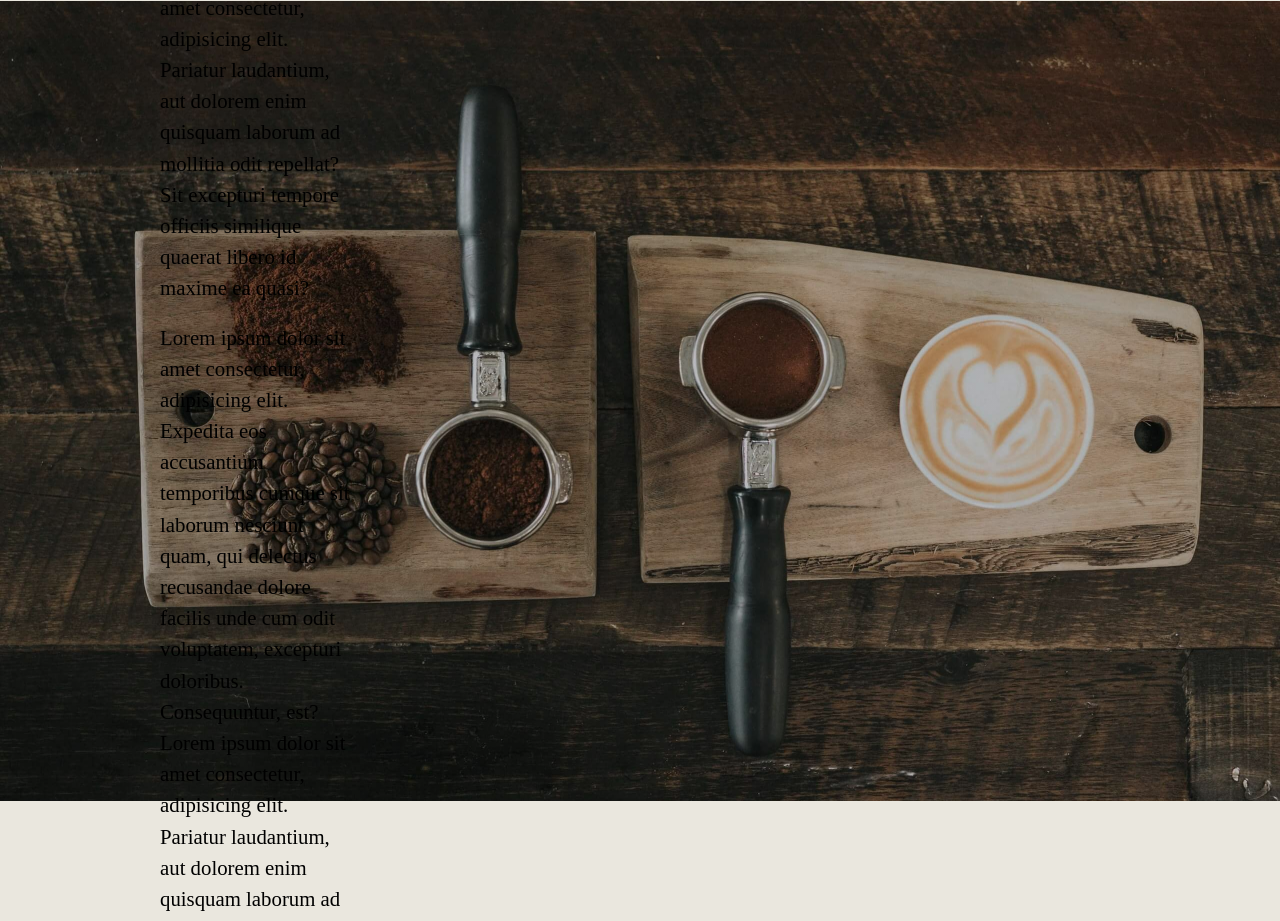
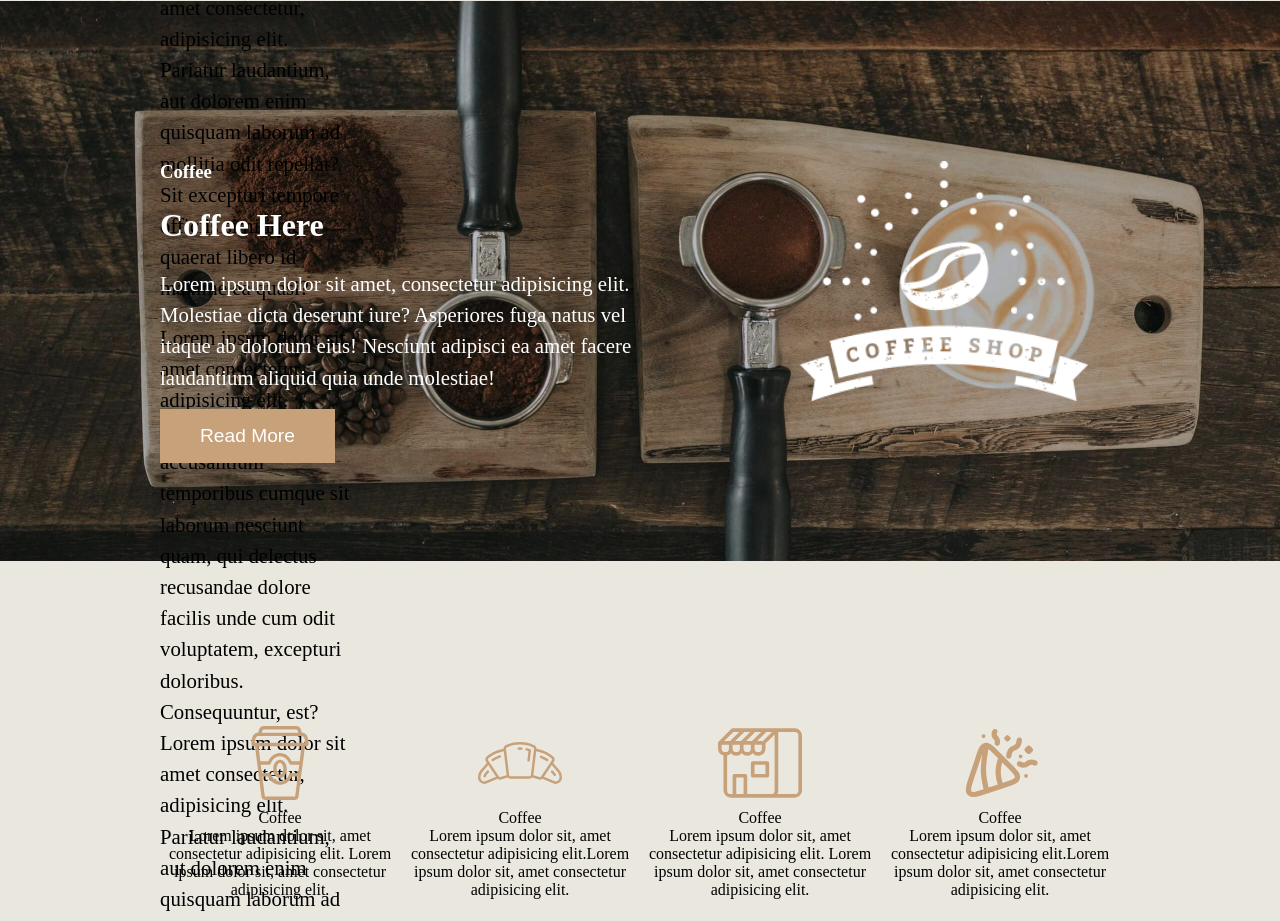
Before and after one commit to Tactenator/barista-clone, a plain HTML site: page index.html in a window 1280 px wide. Shown: the part 1650-2571 px from the top of the page. Drawn offline with Linux system fonts and the light colour scheme.

Commit message:
working on landing page

```diff
--- a/index.html
+++ b/index.html
@@ -47,11 +47,50 @@
     </div>
 
     <!-- Second Image Break -->
-    <div id="second-image"></div>
+    <div id="second-image">
+        <div class="hero-text second-hero">
+            <h3>
+                Coffee
+            </h3>
+            <h1>Coffee Here</h1>
+            <p>Lorem ipsum dolor sit amet, consectetur adipisicing elit.
+                Molestiae dicta deserunt iure? Asperiores fuga natus vel itaque ab dolorum eius!
+                Nesciunt adipisci ea amet facere laudantium aliquid quia unde molestiae!
+            </p>
+            <a href="#"><button class="button-v2">Read More</button></a>
+        </div>
+        <img src="./images/home-icon.png" alt="coffee">
+    </div>
 
     <!-- Second Container -->
-    <div id="container">
+    <div id="second-hero">
+        <div class="blurb-container">
+            <div class="blurb">
+                <img src="./images/coffee.svg" class="blurb-icon"></img>
+                <div class="blurb-title">Coffee</div>
+                <p class="blurb-text">Lorem ipsum dolor sit, amet consectetur adipisicing elit. Lorem ipsum dolor sit, amet consectetur adipisicing elit.</p>
+            </div>
+            <div class="blurb">
+                <img src="./images/lunch.svg" class="blurb-icon"></img>
+                <div class="blurb-title">Coffee</div>
+                <p class="blurb-text">Lorem ipsum dolor sit, amet consectetur adipisicing elit.Lorem ipsum dolor sit, amet consectetur adipisicing elit. </p>
+            </div>
+            <div class="blurb">
+                <img src="./images/shopping.svg" class="blurb-icon"></img>
+                <div class="blurb-title">Coffee</div>
+                <p class="blurb-text">Lorem ipsum dolor sit, amet consectetur adipisicing elit. Lorem ipsum dolor sit, amet consectetur adipisicing elit.</p>
+            </div>
+            <div class="blurb">
+                <img src="./images/events.svg" class="blurb-icon"></img>
+                <div class="blurb-title">Coffee</div>
+                <p class="blurb-text">Lorem ipsum dolor sit, amet consectetur adipisicing elit.Lorem ipsum dolor sit, amet consectetur adipisicing elit. </p>
+            </div>
+        </div>
 
+        <div id="slider-container">
+            <div class="slider-text-container"></div>
+            <div class="slider-images"></div>
+        </div>
     </div>
 
     <!-- Footer Section  -->
--- a/styles/styles.css
+++ b/styles/styles.css
@@ -101,7 +101,7 @@ a:hover {
 }
 
 .hero-text {
-    width: 50%;
+    max-width: 50%;
 }
 
 .hero-text h2 {
@@ -129,12 +129,66 @@ a:hover {
     background-repeat: no=repeat;
     background-position: center;
     background-attachment: fixed;
-    height: 100vh;
+    height: 70vh;
+    display: flex;
+    flex-direction: row;
+    padding: 10rem;
+    gap: 10vw;
 }
 
-#container {
+#second-image img {
+    max-width: 50%;
+    margin: 0 auto;
+}
+
+.second-hero {
+    color: #fff;
+    max-width: 50%;
+}
+
+.second-hero h1 {
+    padding: 3vh 0;
+}
+
+.second-hero {
+    padding-bottom: 1rem;
+}
+
+.button-v2 {
+    color: #fff;
+    background-color: #c7a17a;
+    padding: 1rem 2.5rem;
+    border: none;
+    font-size: 1.2rem;
+    margin-top: 1rem;
+}
+
+#second-hero {
     background-color: #eae7de;
-    height: 100vh;
+    height: 130vh;
+    padding: 10rem;
+}
+
+.blurb-container {
+    display: flex;
+    flex-direction: row;
+    margin: 0 auto;
+    text-align: center;
+    margin-bottom: 20vh;
+}
+
+.blurb {
+    max-width: inherit;
+}
+
+.blurb-icon {
+    max-width: 35%;
+}
+
+.slider-text-container {
+    background: url("../images/slider.jpg");
+    height: 55vh;
+    max-width: 50%;
 }
 
 footer {
```
Also changed, not shown: images/coffee.svg (added), images/events.svg (added), images/lunch.svg (added), images/shopping.svg (added), images/slider.jpg (added), scripts/scripts.js (added).
